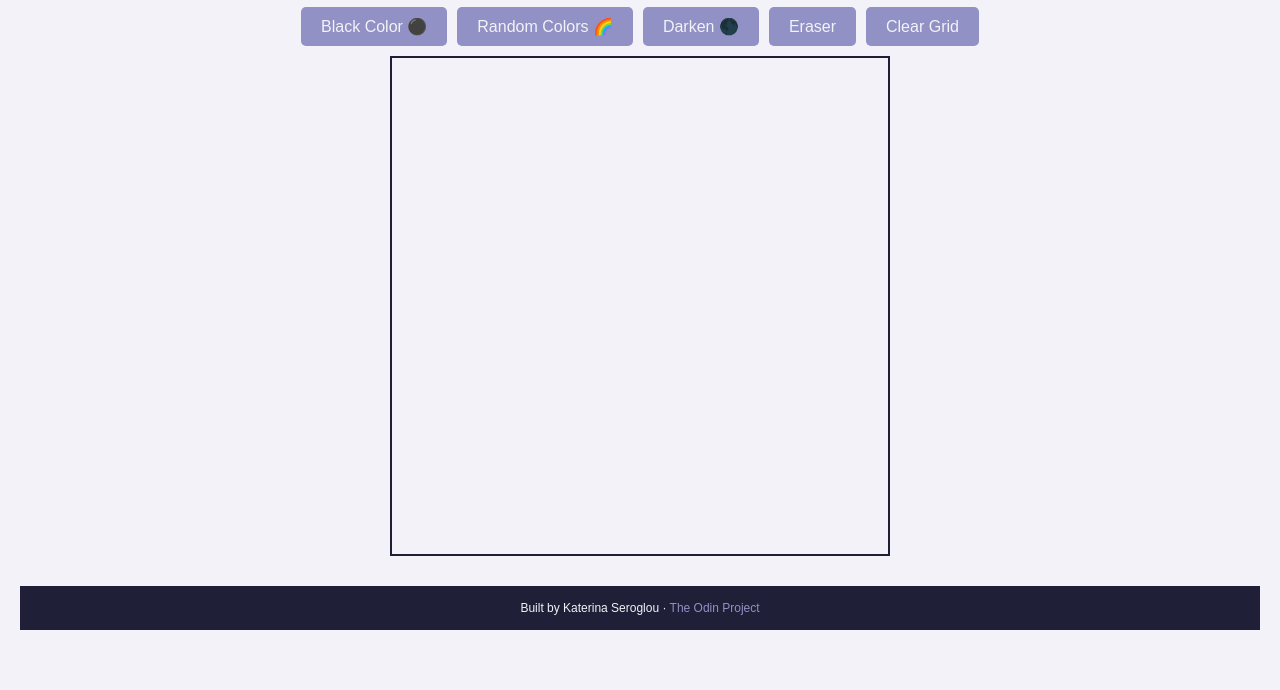
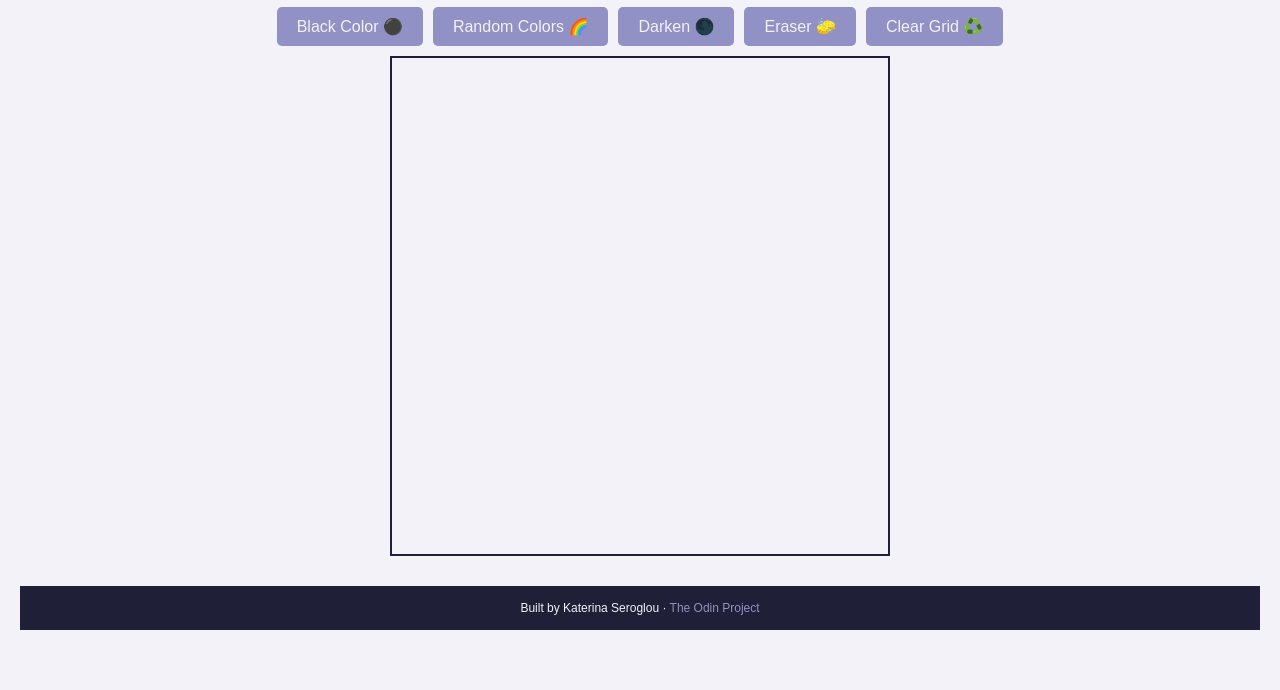
Before and after one commit to katerinaseroglou/Etch-a-Sketch, a plain HTML site: page index.html in a window 1280 px wide. Shown: the part 110-800 px from the top of the page. Drawn offline with Linux system fonts and the light colour scheme.

Commit message:
Add emojis on buttons

```diff
--- a/index.html
+++ b/index.html
@@ -19,8 +19,8 @@
         <button id="blackBtn">Black Color ⚫</button>
         <button id="randomBtn">Random Colors 🌈</button>
         <button id="darkenBtn">Darken 🌑</button>
-        <button id="eraserBtn">Eraser</button>
-        <button id="clearBtn">Clear Grid</button>
+        <button id="eraserBtn">Eraser 🧽</button>
+        <button id="clearBtn">Clear Grid ♻️</button>
     </div>
 
     <div id="gridContainer"></div>
```
